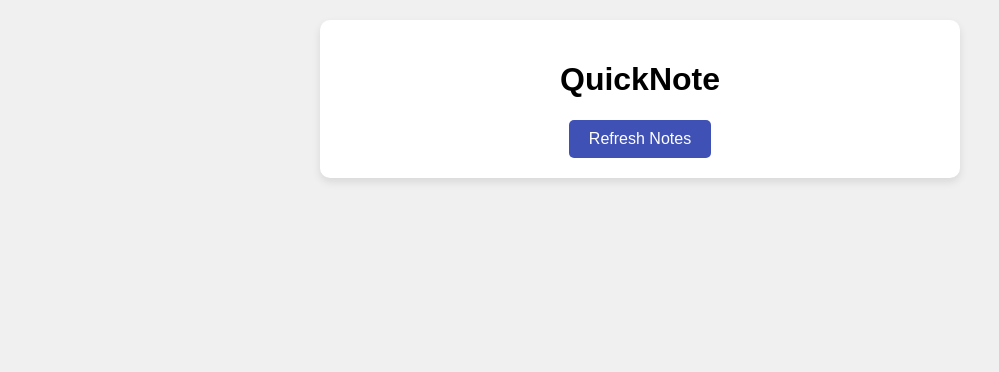
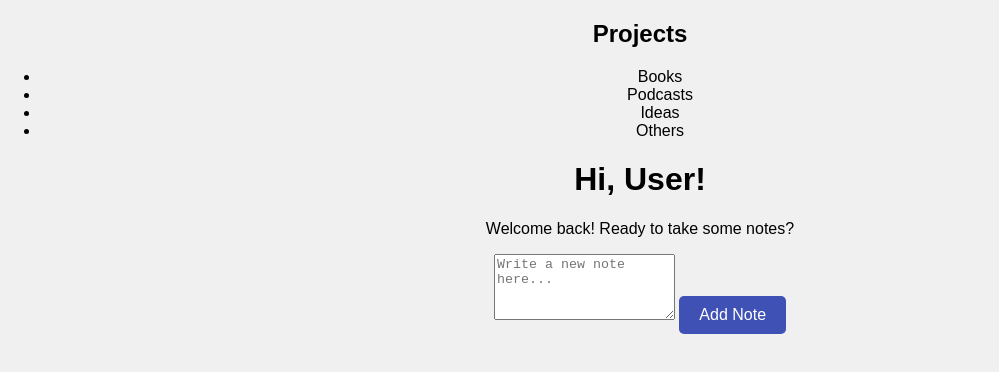
Before and after one commit to jeffrieskevin/QuickNotePWA, a plain HTML site: page index.html in a window 1280 px wide. Shown: the whole page, without its empty margins (0-999 px from the left). Drawn offline with Linux system fonts and the light colour scheme.

Commit message:
Update index.html

```diff
--- a/index.html
+++ b/index.html
@@ -5,13 +5,33 @@
   <meta name="viewport" content="width=device-width, initial-scale=1.0">
   <link rel="stylesheet" href="style.css">
   <link rel="manifest" href="manifest.json">
-  <title>QuickNote</title>
+  <title>QuickNote PWA</title>
 </head>
 <body>
-  <div class="container">
-    <h1>QuickNote</h1>
-    <div id="notes-container"></div>
-    <button id="refresh-btn">Refresh Notes</button>
+  <div class="app-container">
+    <!-- Sidebar -->
+    <aside class="sidebar">
+      <h2>Projects</h2>
+      <ul class="project-list">
+        <li>Books</li>
+        <li>Podcasts</li>
+        <li>Ideas</li>
+        <li>Others</li>
+      </ul>
+    </aside>
+
+    <!-- Main Content -->
+    <main class="main-content">
+      <div class="welcome">
+        <h1>Hi, User!</h1>
+        <p>Welcome back! Ready to take some notes?</p>
+      </div>
+      <div class="note-prompt">
+        <textarea id="new-note" placeholder="Write a new note here..." rows="4"></textarea>
+        <button id="add-note-btn">Add Note</button>
+      </div>
+      <div id="notes-container" class="notes-container"></div>
+    </main>
   </div>
   <script src="app.js"></script>
 </body>
```
